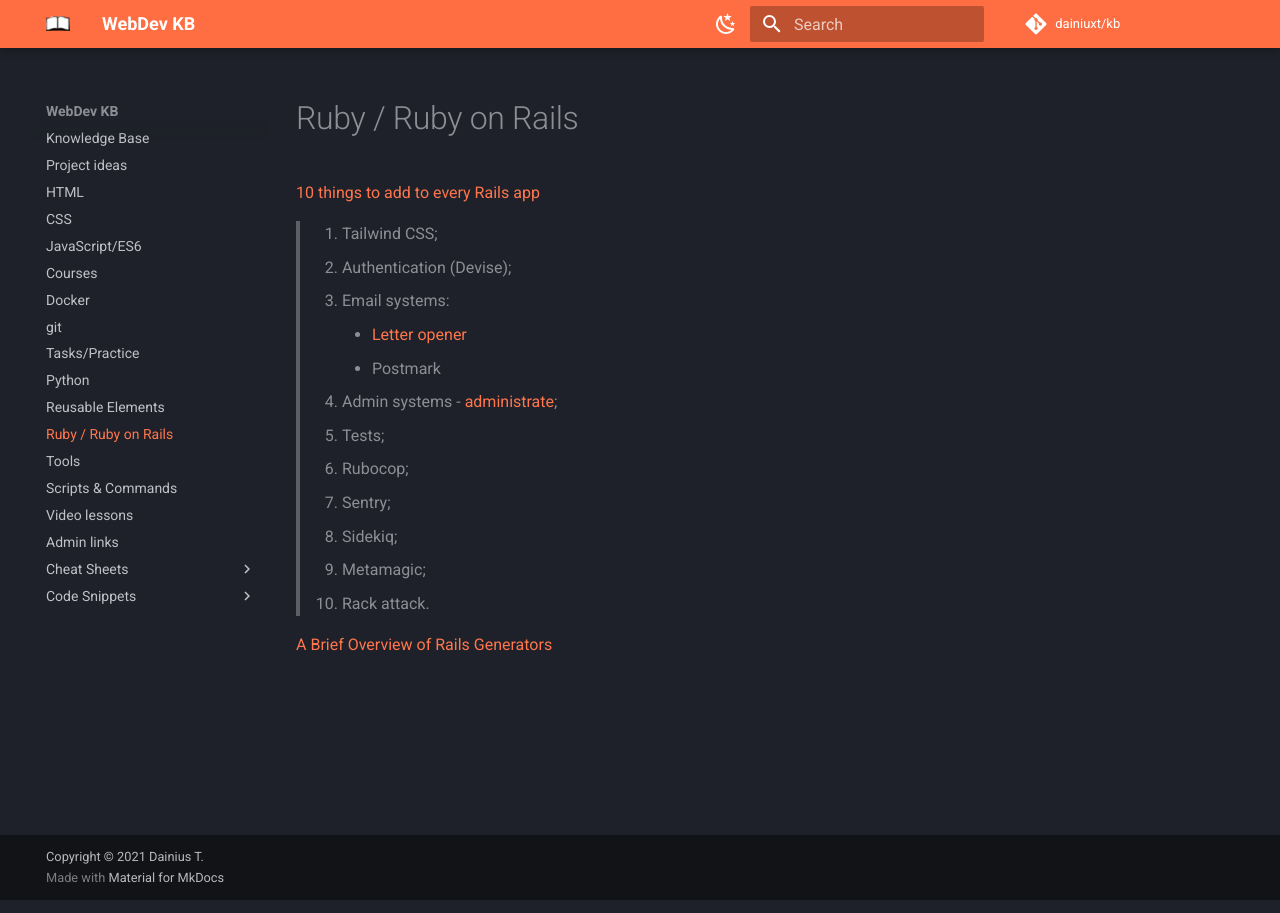
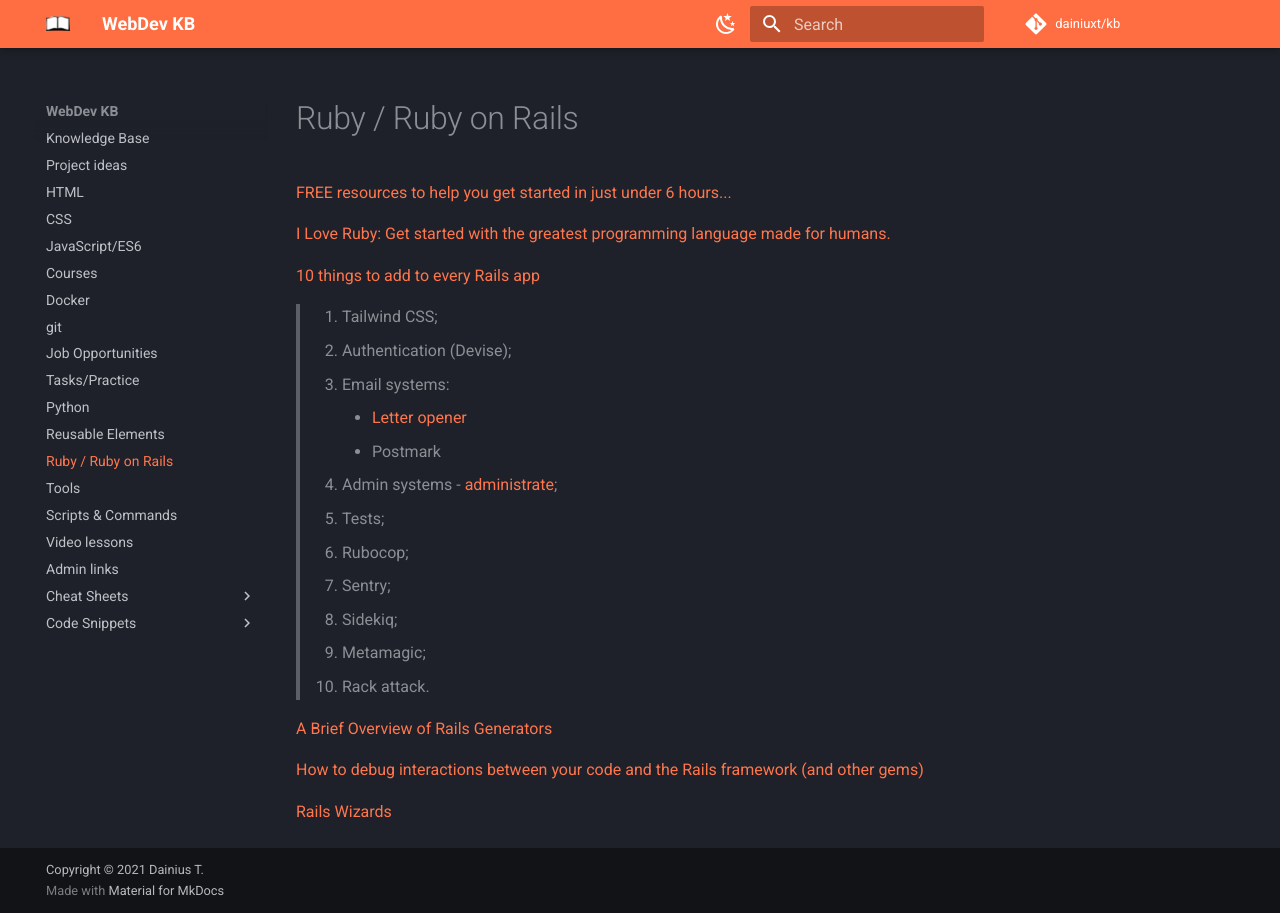
Before and after one commit to dainiuxt/kb, an MkDocs documentation site: the page built from docs/RubyRails.md, in a window 1280 px wide. Built offline with MkDocs 1.6.1 and Material for MkDocs 9.7.7, drawn with Linux system fonts in a browser that asks for light colours; comment, search, counter and statistics services are not loaded.

```diff
--- a/docs/RubyRails.md
+++ b/docs/RubyRails.md
@@ -1,4 +1,8 @@
 # Ruby / Ruby on Rails
+
+[FREE resources to help you get started in just under 6 hours...](https://dev.to/thecodepixi/a-ruby-on-rails-roadmap-34i4)
+
+[I Love Ruby: Get started with the greatest programming language made for humans.](https://i-love-ruby.gitlab.io/)
 
 [10 things to add to every Rails app ](https://dev.to/phawk/10-things-i-add-to-every-rails-app-3fag)
 
@@ -16,3 +20,7 @@
 > 10. Rack attack.
 
 [A Brief Overview of Rails Generators ](https://dev.to/deliaconstantino/a-brief-overview-of-rails-generators-47n8)
+
+[How to debug interactions between your code and the Rails framework (and other gems)](https://dev.to/appland/how-to-watch-your-code-interacting-with-rails-5894)
+
+[Rails Wizards](https://jonsully.net/blog/rails-wizards-part-one/)
```
Also changed, not shown: docs/01HTML.md (+9 -0 lines), docs/02CSS.md (+1 -5 lines), docs/03JavaScript.md (+3 -1 lines), docs/JobSearch.md (added, +3 -0 lines), docs/ReusableElements.md (+6 -0 lines), docs/UsefullScripts.md (+2 -0 lines).
